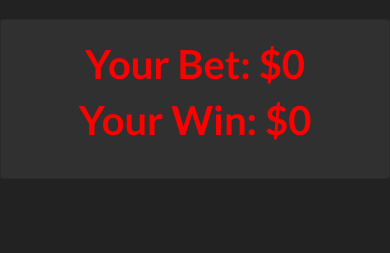
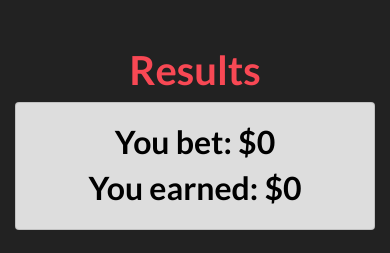
Before and after one commit to kiran-vuksanaj/hydroflasksksk, a Flask app: page /slotmachine in a window 390 px wide. Shown: the part 1397-1650 px from the top of the page. Before the commit the page ends 1575 px from the top, so only its background shows below. Run offline with Flask 2, Linux system fonts and the light colour scheme; a user stored in the database is signed in; data comes from the database, SQL or seed files in the repository; both versions use the stored data as it was after the commit; some libraries are stand-ins or nearby versions; some web fonts are replaced.

Commit message:
changed frontend visuals of slotmachine

```diff
--- a/app.py
+++ b/app.py
@@ -214,11 +214,11 @@ def diceH(dice, options):
 @login_required
 def slot():
     '''def slot(): placing and checking bets'''
-    print("here's bet")
+    # print("here's bet")
     username = session['username']
     if request.args.get('slotbet'):
         bet = request.args.get('slotbet')
-        print(bet)
+        # print(bet)
         if bet == "" or int(bet) < 100 or int(bet) > db_manager.getMoney(username):
             bet = 100
             flash("Please place a valid bet.", 'alert-danger')
--- a/doc/devlog.txt
+++ b/doc/devlog.txt
@@ -86,3 +86,8 @@ kiranV -- 2020-01-09 08:37
 
 jackieL -- 2020-01-09 08:42
     -added the foundation of the dice game with most betting options
+
+tiffanyC -- 2020-01-08 12:18
+    -added styling to slotmachine.html to match front-end visuals in dice.html
+    -fixed border colors problem
+    -tried testing with better animations but failed so I'm leaving it for extras
--- a/templates/slotmachine.html
+++ b/templates/slotmachine.html
@@ -799,7 +799,7 @@ Slot Machine
   </div>
 </h1>
 
-<h5 style = "color: green;"> My Balance: ${{ usermoney }} </h5>
+<h4 class="text-success">Your Money: ${{ usermoney }}</h4>
 <div class="w-25 p-3">
   <form action = "/slotmachine" method = "GET">
     <label for="slotbet" class="font-weight-bold text-light"> Make Your Bet: </label>
@@ -812,10 +812,10 @@ Slot Machine
 
 <div class = "container-fluid">
   <div class = "row w-75">
-    <div class = "text-center col-md-4" id = "bord" style = "height: 315px; width: 315px;">
+    <div class = "text-center col-md-4" id = "bord" style = "height: 315px;">
       <div class = "mr-0.5">
         {% if check == "true" %}
-          <div id = "fadein" style = "height: 315px; width: 315px; border: 10px solid {{ colour }}; background-color: white;">
+          <div id = "fadein" style = "height: 315px; width: 315px; border: 10px solid {{ colour }}; background-color: #ddd;">
             <img id = "top" class="img-fluid" alt="Responsive image" style = "position: absolute; opacity: 0;" src = "{{ images[0] }}">
             <img id = "top" class="img-fluid" alt="Responsive image" style = "position: absolute; opacity: 0;" src = "{{ images[1] }}">
             <img id = "top" class="img-fluid" alt="Responsive image" style = "position: absolute; opacity: 0;" src = "{{ images[2] }}">
@@ -825,14 +825,14 @@ Slot Machine
             <img id = "last" src = "{{ image1 }}" class="img-fluid" alt="Responsive image">
           </div>
         {% else %}
-          <img id = "none" src = "{{ image1 }}" style = "border: 10px solid #FFD700; background-color: white;" class="img-fluid" alt="Responsive image">
+          <img id = "none" src = "{{ image1 }}" style = "border: 10px solid #FFD700; background-color: #ddd;" class="img-fluid" alt="Responsive image">
         {% endif %}
       </div>
     </div>
-    <div class = "text-center col-md-4" id = "bord" style = "height: 315px; width: 315px;">
+    <div class = "text-center col-md-4" id = "bord" style = "height: 315px;">
       <div class = "mr-0.5">
         {% if check == "true" %}
-          <div id = "fadein" style = "height: 315px; width: 315px; border: 10px solid {{ colour }}; background-color: white;">
+          <div id = "fadein" style = "height: 315px; width: 315px; border: 10px solid {{ colour }}; background-color: #ddd;">
             <img id = "top" class="img-fluid" alt="Responsive image" style = "position: absolute; opacity: 0;" src = "https://cdn4.iconfinder.com/data/icons/slot-machines/512/Lemon-512.png">
             <img id = "top" class="img-fluid" alt="Responsive image" style = "position: absolute; opacity: 0;" src = "https://cdn4.iconfinder.com/data/icons/slot-machines/512/Cherry-512.png">
             <img id = "top" class="img-fluid" alt="Responsive image" style = "position: absolute; opacity: 0;" src = "https://cdn4.iconfinder.com/data/icons/slot-machines/512/Clover-512.png">
@@ -842,14 +842,14 @@ Slot Machine
             <img id = "last" src = "{{ image2 }}" class="img-fluid" alt="Responsive image">
           </div>
         {% else %}
-          <img id = "none" src = "{{ image2 }}" style = "border: 10px solid #FFD700; background-color: white;" class="img-fluid" alt="Responsive image">
+          <img id = "none" src = "{{ image2 }}" style = "border: 10px solid #FFD700; background-color: #ddd;" class="img-fluid" alt="Responsive image">
         {% endif %}
       </div>
     </div>
-    <div class = "text-center col-md-4" id = "bord" style = "height: 315px; width: 315px;">
+    <div class = "text-center col-md-4" id = "bord" style = "height: 315px;">
       <div class = "image">
         {% if check == "true" %}
-          <div id = "fadein" style = "height: 315px; width: 315px; border: 10px solid {{ colour }}; background-color: white;">
+          <div id = "fadein" style = "height: 315px; width: 315px; border: 10px solid {{ colour }}; background-color: #ddd;">
             <img id = "top" class="img-fluid" alt="Responsive image" style = "position: absolute; opacity: 0;" src = "{{ images[5] }}">
             <img id = "top" class="img-fluid" alt="Responsive image" style = "position: absolute; opacity: 0;" src = "{{ images[4] }}">
             <img id = "top" class="img-fluid" alt="Responsive image" style = "position: absolute; opacity: 0;" src = "{{ images[3] }}">
@@ -859,23 +859,24 @@ Slot Machine
             <img id = "last" src = "{{ image3 }}" class="img-fluid" alt="Responsive image">
           </div>
         {% else %}
-          <img id = "none" src = "{{ image3 }}" style = "border: 10px solid #FFD700; background-color: white;" class="img-fluid" alt="Responsive image">
+          <img id = "none" src = "{{ image3 }}" style = "border: 10px solid #FFD700; background-color: #ddd;" class="img-fluid" alt="Responsive image">
         {% endif %}
       </div>
     </div>
   </div>
-</div>
-<br>
+  <br><br>
 
+<h2> <div class = "font-weight-bold" style = "color: #f84854;"> Results </div></h2>
 <div class = "row justify-content-center">
-  <div class = "card" style = "width: 30rem; height: 10rem;">
+  <div class = "card" style = "width: 30rem; height: 8rem; background-color: #ddd; position: relative;">
     <div class = "card-body">
-      <h2> <div class = "font-weight-bold" style = "color: red; size: 20px;"> Your Bet: ${{ bet }} </div> </h2>
-      <h2> <div class = "font-weight-bold" style = "color: red; size: 20px;"> Your Win: ${{ money }} </div> </h2>
+      <h3> <div class = "font-weight-bold" style = "color: black;"> You bet: ${{ bet }} </div> </h3>
+      <h3> <div class = "font-weight-bold" style = "color: black;"> You earned: ${{ money }} </div> </h3>
     </div>
   </div>
 </div>
 <br>
 
 
+
 {% endblock %}
```
Also changed, not shown: casino.db.
